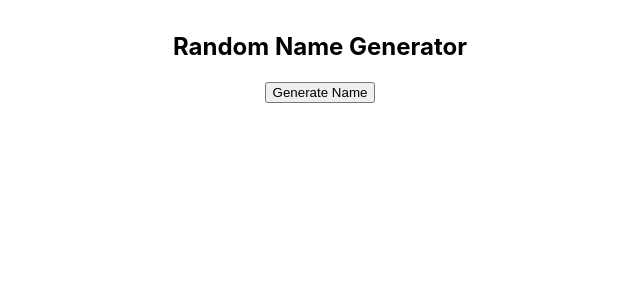
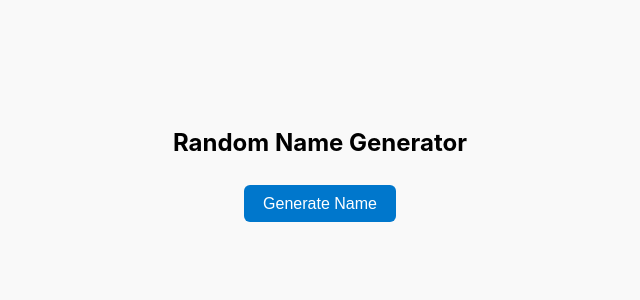
Before and after one commit to Spaceydaisy/random-name-generator, a React (Create React App) app: page / in a window 1280 px wide. Shown: the top 300 px of the page, without its empty margins (320-960 px from the left). Built offline with nearby package versions, Linux system fonts and the light colour scheme.

Commit message:
feat: update NameGenerator logic and refine CSS layout

```diff
--- a/src/NameGenerator.js
+++ b/src/NameGenerator.js
@@ -1,8 +1,8 @@
 import { useState } from "react";
 
 export default function NameGenerator() {
-  const firstNames = ["Orlando", "Arjun", "Maya", "Ravi", "Ananya"];
-  const lastNames = ["Sharma", "Patel", "Iyer", "Khan", "Das"];
+  const firstNames = ["Tlaloc", "Perun", "Orion", "Cerus", "Rowan", "Shlok"];
+  const lastNames = ["Osian", "Noveau", "Morrigan", "Oakenstead", "Biorix"];
 
   const [name, setName] = useState("");
   const [copied, setCopied] = useState(false);
--- a/src/index.css
+++ b/src/index.css
@@ -1,3 +1,4 @@
+/* Base styles */
 body {
   margin: 0;
   font-family: -apple-system, BlinkMacSystemFont, 'Segoe UI', 'Roboto', 'Oxygen',
@@ -5,9 +6,100 @@ body {
     sans-serif;
   -webkit-font-smoothing: antialiased;
   -moz-osx-font-smoothing: grayscale;
+
+  display: flex;
+  justify-content: center;
+  /* horizontal centering */
+  align-items: flex-start;
+  /* slightly above center */
+  min-height: 100vh;
+  background-color: #f9f9f9;
+  padding-top: 12vh;
+  /* push down from top */
 }
 
 code {
   font-family: source-code-pro, Menlo, Monaco, Consolas, 'Courier New',
     monospace;
 }
+
+/* Container for the app */
+.app-container {
+  display: flex;
+  justify-content: center;
+  align-items: center;
+  width: 100%;
+}
+
+/* Generator card */
+.generator-box {
+  background: #ffffff;
+  padding: 2rem;
+  border-radius: 10px;
+  box-shadow: 0 6px 18px rgba(0, 0, 0, 0.1);
+  text-align: center;
+  max-width: 400px;
+  width: 90%;
+  transition: transform 0.2s ease, box-shadow 0.2s ease;
+}
+
+.generator-box:hover {
+  transform: translateY(-4px);
+  box-shadow: 0 10px 22px rgba(0, 0, 0, 0.15);
+}
+
+/* Heading */
+.generator-box h1 {
+  margin-bottom: 1.5rem;
+  font-size: 1.8rem;
+  color: #333;
+}
+
+/* Generated name display */
+.name-display {
+  font-size: 1.6rem;
+  /* slightly larger */
+  font-weight: bold;
+  margin: 1.5rem 0;
+  /* more breathing room */
+  color: #006699;
+  /* distinct accent color */
+}
+
+/* Buttons */
+button {
+  background-color: #0077cc;
+  color: #fff;
+  border: none;
+  padding: 0.6rem 1.2rem;
+  margin: 0.5rem;
+  border-radius: 6px;
+  font-size: 1rem;
+  cursor: pointer;
+  transition: background 0.3s ease, transform 0.2s ease;
+}
+
+button:hover {
+  background-color: #005fa3;
+  transform: scale(1.05);
+}
+
+button:active {
+  background-color: #004f87;
+  transform: scale(0.98);
+}
+
+/* Responsive tweaks */
+@media (max-width: 500px) {
+  .generator-box {
+    padding: 1.5rem;
+  }
+
+  .generator-box h1 {
+    font-size: 1.5rem;
+  }
+
+  .name-display {
+    font-size: 1.3rem;
+  }
+}
```
